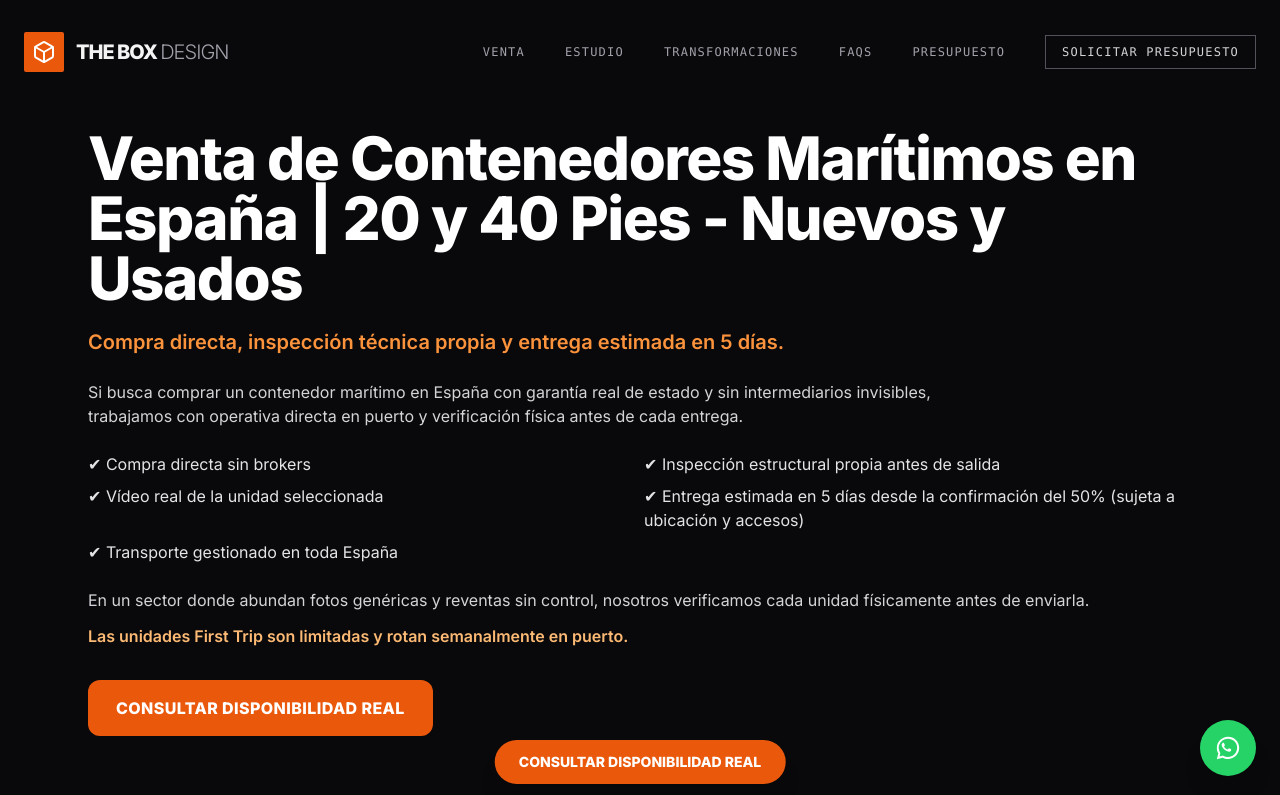
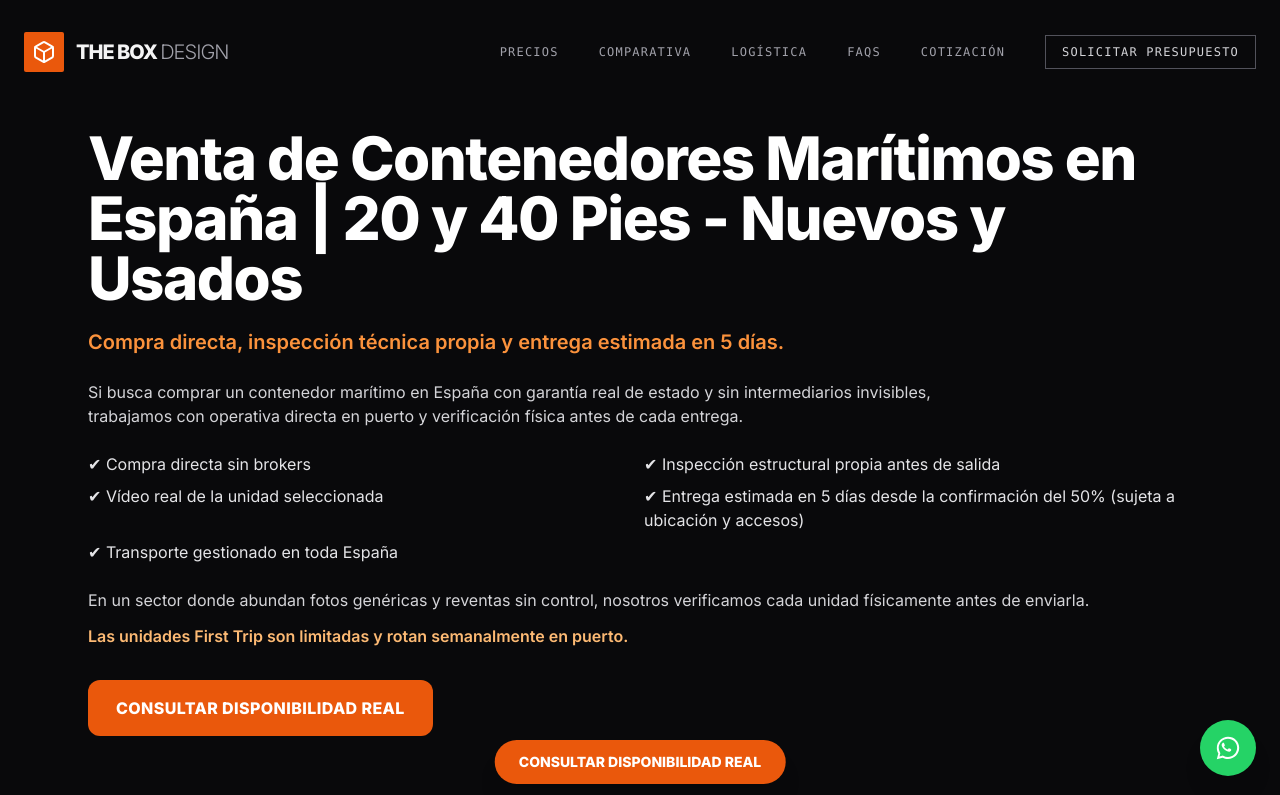
Before and after one commit to Doktek11/sote, a React (Vite) app: page / in a window 1280 px wide. Shown: the top 795 px of the page. Built offline with nearby package versions, Linux system fonts and the light colour scheme.

Commit message:
Update Navbar.tsx

```diff
--- a/components/Navbar.tsx
+++ b/components/Navbar.tsx
@@ -13,21 +13,22 @@ export const Navbar: React.FC = () => {
   }, []);
 
   const normalizedPath = window.location.pathname.replace(/\/$/, '') || '/';
-  const isFaqPage = normalizedPath === '/preguntas-frecuentes';
-  const homePrefix = isFaqPage ? '/' : '';
+  const landingPath = '/venta-contenedores-maritimos-espana';
+  const isLandingPage = normalizedPath === '/' || normalizedPath === landingPath;
+  const landingPrefix = isLandingPage ? '' : landingPath;
 
   const navLinks = [
-    { name: 'Venta', href: `${homePrefix}#logistica` },
-    { name: 'Estudio', href: `${homePrefix}#studio` },
-    { name: 'Transformaciones', href: `${homePrefix}#studio` },
+    { name: 'Precios', href: `${landingPrefix}#precios` },
+    { name: 'Comparativa', href: `${landingPrefix}#comparativa` },
+    { name: 'Logística', href: `${landingPrefix}#entrega` },
     { name: 'FAQs', href: '/preguntas-frecuentes' },
-    { name: 'Presupuesto', href: `${homePrefix}#quote` },
+    { name: 'Cotización', href: `${landingPrefix}#cotizacion` },
   ];
 
   return (
     <nav className={`fixed top-0 left-0 right-0 z-50 transition-all duration-300 ${scrolled ? 'bg-zinc-950/95 backdrop-blur-md border-b border-zinc-800 py-4' : 'bg-transparent py-8'}`}>
       <div className="container mx-auto px-6 flex justify-between items-center">
-        <a href="/" className="flex items-center gap-3">
+        <a href="/venta-contenedores-maritimos-espana" className="flex items-center gap-3">
           <div className="bg-orange-600 p-2 rounded-sm">
             <Box size={24} className="text-white" />
           </div>
@@ -47,7 +48,11 @@ export const Navbar: React.FC = () => {
               {link.name}
             </a>
           ))}
-          <Button variant="outline" size="sm" onClick={() => (window.location.href = `${homePrefix}#quote`)}>
+          <Button
+            variant="outline"
+            size="sm"
+            onClick={() => (window.location.href = `${landingPrefix}#cotizacion`)}
+          >
             Solicitar Presupuesto
           </Button>
         </div>
@@ -72,7 +77,7 @@ export const Navbar: React.FC = () => {
                 {link.name}
               </a>
             ))}
-            <Button className="w-full" onClick={() => (window.location.href = `${homePrefix}#quote`)}>
+            <Button className="w-full" onClick={() => (window.location.href = `${landingPrefix}#cotizacion`)}>
               Solicitar Presupuesto
             </Button>
           </div>
```
